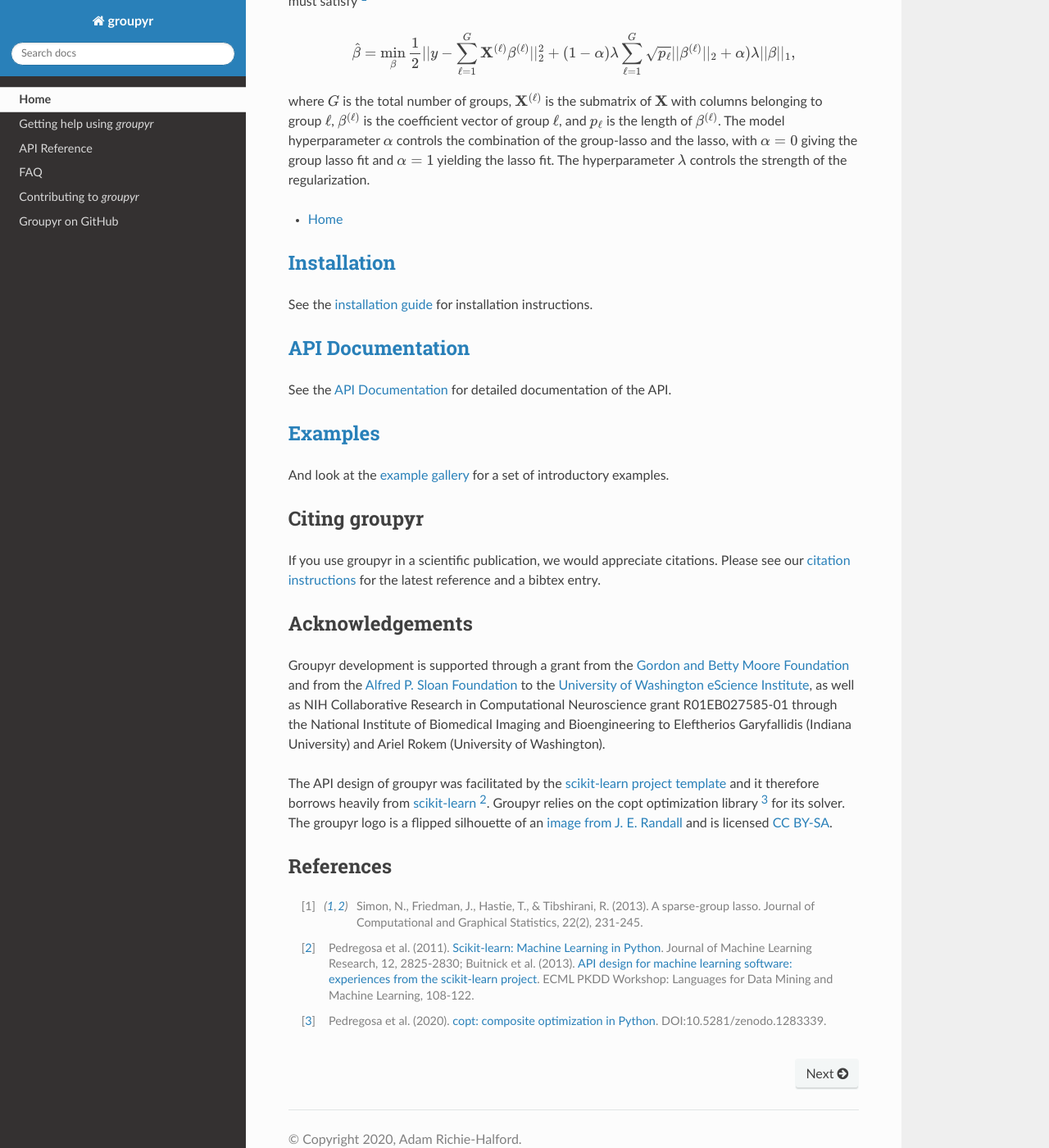
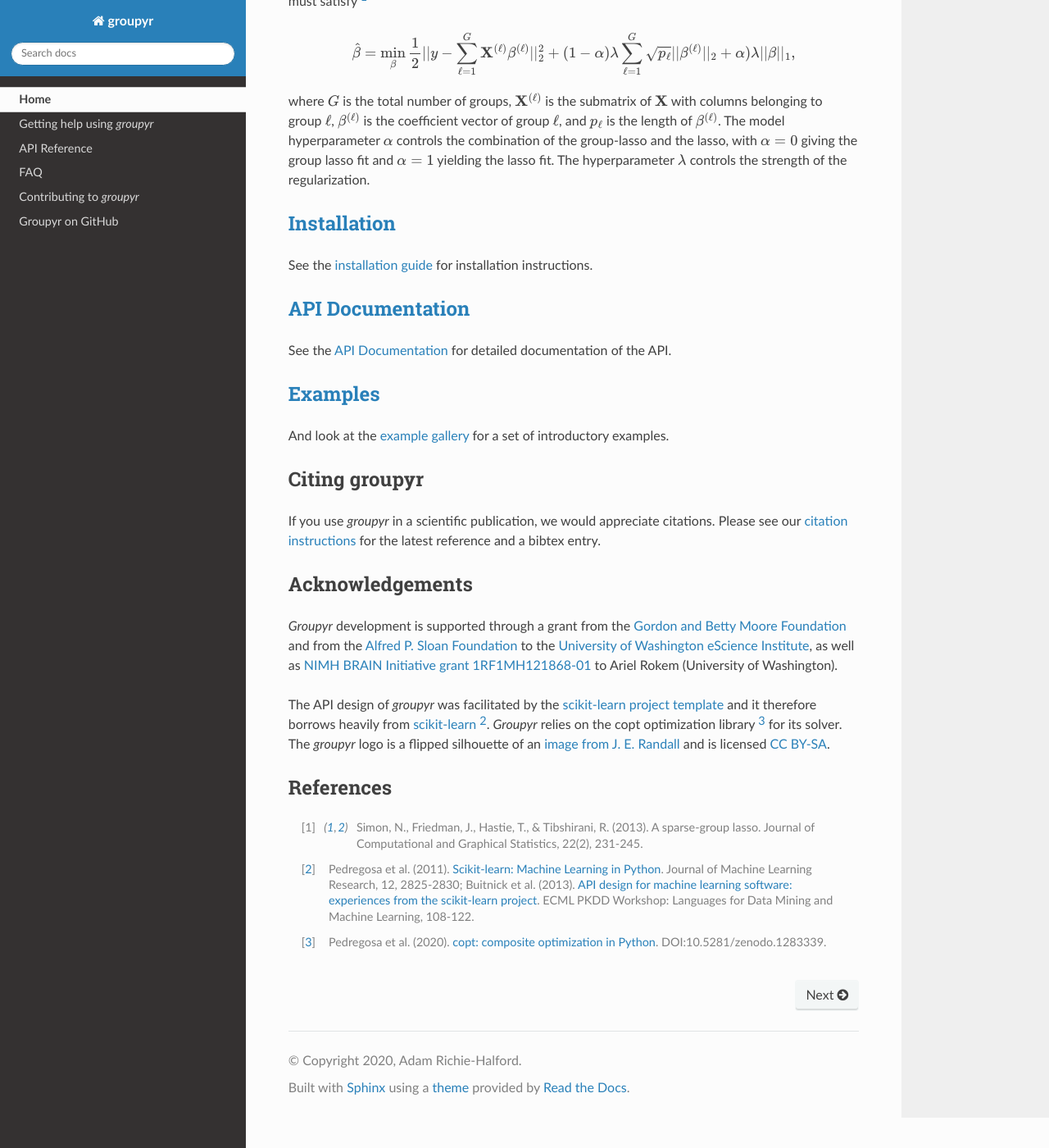
Before and after one commit to nrdg/groupyr, a Sphinx documentation site: the page built from doc/index.rst, in a window 1280 px wide and 1400 px high, scrolled down 487 px. Shown: the whole window at 82% size. Built offline with Sphinx 7.4.7 and the Read the Docs theme 2.0.0, drawn with Linux system fonts in a browser that asks for light colours; pages that are not in the unit, such as notebooks, are missing from menus; the version number could not be read and is left out; some of the changed text lies outside the part shown.

Commit message:
DOC: Update funding info

```diff
--- a/doc/api.rst
+++ b/doc/api.rst
@@ -12,7 +12,7 @@
 Sparse Groups Lasso Estimators
 ==============================
 
-These are groupyr's canonical estimators. ``SGL`` is intended for regression
+These are *groupyr*'s canonical estimators. ``SGL`` is intended for regression
 problems while ``LogisticSGL`` is intended for classification problems.
 
 .. autoclass:: SGL
--- a/doc/faq.rst
+++ b/doc/faq.rst
@@ -3,7 +3,7 @@
 Frequently Asked Questions
 ==========================
 
-Here we'll maintain a list of frequently asked questions about *Groupyr*. Do
+Here we'll maintain a list of frequently asked questions about *groupyr*. Do
 you have a question that isn't addressed here? If so, please see our `getting
 help page <getting_help.html>`_ for information about how to file a new
 issue.
--- a/doc/index.rst
+++ b/doc/index.rst
@@ -37,6 +37,7 @@
 :math:`\lambda` controls the strength of the regularization.
 
 .. toctree::
+   :hidden:
    :titlesonly:
 
    Home <self>
@@ -72,7 +73,7 @@
 Citing groupyr
 --------------
 
-If you use groupyr in a scientific publication, we would appreciate
+If you use *groupyr* in a scientific publication, we would appreciate
 citations. Please see our `citation instructions
 <https://github.com/richford/groupyr#citing-groupyr>`_ for the latest
 reference and a bibtex entry.
@@ -80,18 +81,18 @@
 Acknowledgements
 ----------------
 
-Groupyr development is supported through a grant from the `Gordon and Betty
+*Groupyr* development is supported through a grant from the `Gordon and Betty
 Moore Foundation <https://www.moore.org/>`_ and from the `Alfred P. Sloan
 Foundation <https://sloan.org/>`_ to the `University of Washington eScience
-Institute <http://escience.washington.edu/>`_, as well as NIH Collaborative
-Research in Computational Neuroscience grant R01EB027585-01 through the National
-Institute of Biomedical Imaging and Bioengineering to Eleftherios Garyfallidis
-(Indiana University) and Ariel Rokem (University of Washington).
+Institute <http://escience.washington.edu/>`_, as well as `NIMH BRAIN
+Initiative grant 1RF1MH121868-01
+<https://projectreporter.nih.gov/project_info_details.cfm?aid=9886761&icde=46874320&ddparam=&ddvalue=&ddsub=&cr=2&csb=default&cs=ASC&pball=)>`_
+to Ariel Rokem (University of Washington).
 
-The API design of groupyr was facilitated by the `scikit-learn project
+The API design of *groupyr* was facilitated by the `scikit-learn project
 template`_ and it therefore borrows heavily from `scikit-learn`_ [2]_.
-Groupyr relies on the copt optimization library [3]_ for its solver. The
-groupyr logo is a flipped silhouette of an `image from J. E. Randall`_ and is
+*Groupyr* relies on the copt optimization library [3]_ for its solver. The
+*groupyr* logo is a flipped silhouette of an `image from J. E. Randall`_ and is
 licensed `CC BY-SA`_.
 
 .. _scikit-learn project template: https://github.com/scikit-learn-contrib/project-template
```
Also changed, not shown: other parts of doc/index.rst (+2 -2 lines).
